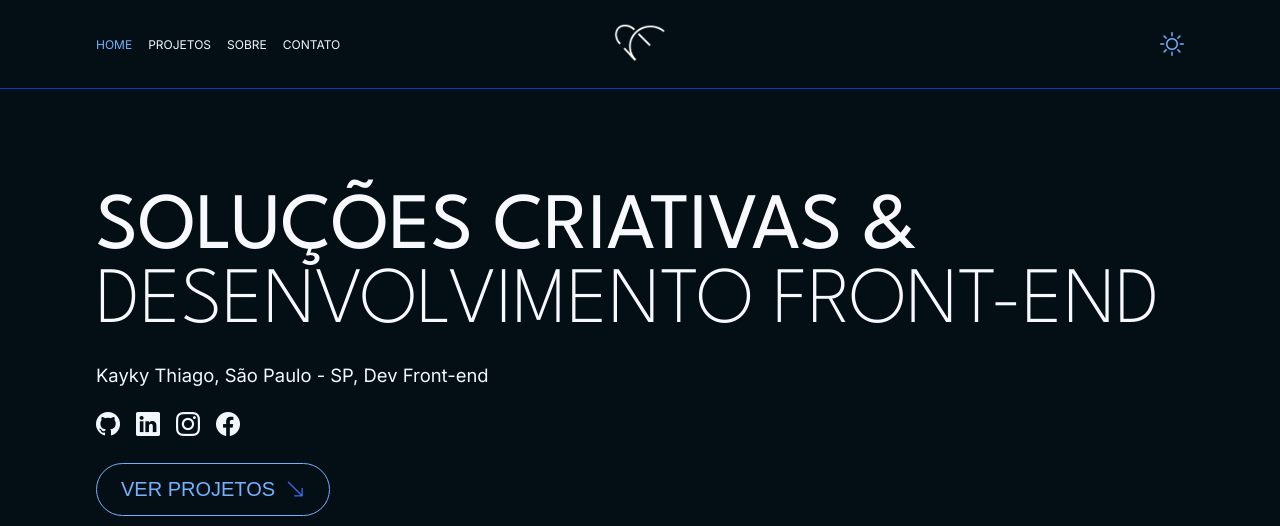
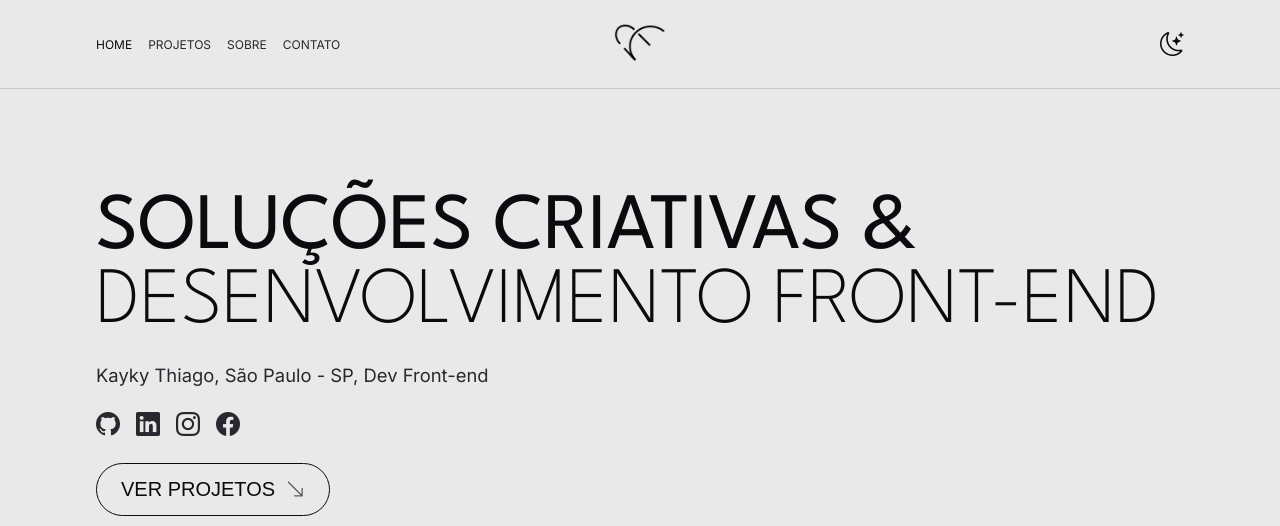
Before and after one commit to kaykyth181/sitesabado, a plain HTML site: page index.html in a window 1280 px wide. Both pictures are taken after a click on the icon 1172 px from the left and 44 px from the top of the page. Shown: the top 526 px of the page. Drawn offline with nearby package versions, Linux system fonts and the light colour scheme.

Commit message:
update js theme

```diff
--- a/CSS/estilo.css
+++ b/CSS/estilo.css
@@ -4,7 +4,7 @@
 :root, :root[data-theme='dark'] {
     /* definir cores padrão em Variável */
 
-/*     --primary-color: #f0f0f0;
+/*  --primary-color: #f0f0f0;
     --primary-bg-color: #171111;
     --secondary-bg-color: #28292E;
     --primary-border-color: #28292E;
@@ -23,7 +23,7 @@
     --icon-color: #396fec;
 }
 
-:root [data-theme='light'] {
+:root[data-theme='light'] {
 
     --primary-color: #0b0b0f;
     --primary-bg-color: #e9e9e9;
--- a/js/script.js
+++ b/js/script.js
@@ -3,15 +3,24 @@
 
 
 //vai até o index e pega o toggleTheme
-const toggleTheme = document.getElementsById("toggleTheme");
+const toggleTheme = document.getElementById("toggleTheme");
 
 const rootHtml = document.documentElement;
 
 // querySelectorAll pega todos os elementos com o nome
 const accordionHeader = document.querySelectorAll(".accordion-header");
 
-const menuLinks = document.querySelectorAll(".menu-link")
+const menuLinks = document.querySelectorAll(".menu-link");
 
 function changeTheme(){
+    const currentTheme = rootHtml.getAttribute("data-theme");
 
+    currentTheme === "dark" ? rootHtml.setAttribute("data-theme", "light") : rootHtml.setAttribute("data-theme", "dark");
+
+    toggleTheme.classList.toggle("bi-sun");
+    toggleTheme.classList.toggle("bi-moon-stars");
 }
+
+toggleTheme.addEventListener("click", changeTheme);
+
+//fim do toggle-theme
```
